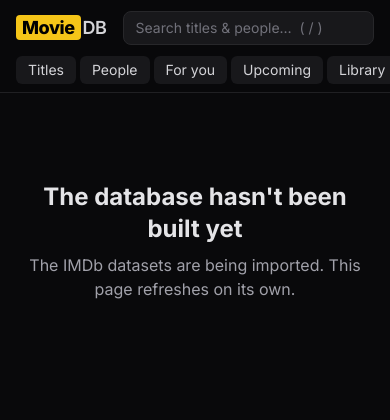
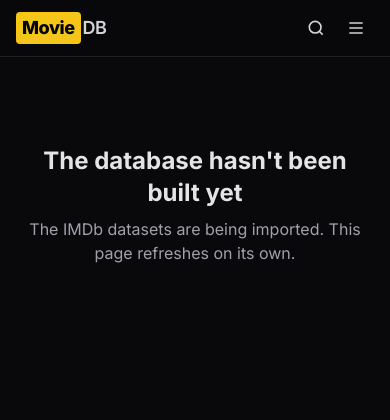
Before and after one commit to acidvegas/moviedb, a Python web app: template templates/building.html in a window 390 px wide. Shown: the top 420 px of the page. Run offline with Jinja, Linux system fonts and the light colour scheme; the template is opened without the code that fills it, so the values that code supplies are empty.

Commit message:
Mobile header: search toggle and hamburger menu

```diff
--- a/templates/base.html
+++ b/templates/base.html
@@ -29,16 +29,25 @@
 	<script defer src="/static/utils.js"></script>
 </head>
 <body class="relative bg-zinc-950 text-zinc-200 font-sans antialiased min-h-screen" hx-boost="true">
-	<header class="sticky top-0 z-40 border-b border-zinc-800/80 bg-zinc-950/85 backdrop-blur">
-		<div class="mx-auto max-w-7xl px-4 h-14 flex items-center gap-4">
-			<a href="/" class="font-extrabold tracking-tight text-lg whitespace-nowrap shrink-0"><span class="bg-accent text-black px-1.5 py-0.5 rounded">Movie</span><span class="text-zinc-300 font-semibold ml-0.5">DB</span></a>
+	<header class="sticky top-0 z-40 border-b border-zinc-800/80 bg-zinc-950/85 backdrop-blur" x-data="{search: false, menu: false}">
+		<div class="mx-auto max-w-7xl px-4 flex flex-wrap lg:flex-nowrap items-center gap-x-4">
+			<a href="/" class="h-14 flex items-center font-extrabold tracking-tight text-lg whitespace-nowrap shrink-0"><span class="bg-accent text-black px-1.5 py-0.5 rounded">Movie</span><span class="text-zinc-300 font-semibold ml-0.5">DB</span></a>
 			<nav class="hidden lg:flex gap-1 text-sm">
 				{% set path = request.path %}
 				{% for href, label in [('/titles', 'Titles'), ('/names', 'People'), ('/recommend', 'For you'), ('/upcoming', 'Upcoming'), ('/library', 'Library'), ('/lists', 'Lists'), ('/settings', 'Settings')] %}
 				<a href="{{ href }}"{% if href == '/settings' %} hx-boost="false"{% endif %} class="px-3 py-1.5 rounded-md hover:bg-zinc-800 {{ 'text-accent' if path.startswith(href) else 'text-zinc-300' }}">{{ label }}</a>
 				{% endfor %}
 			</nav>
-			<div class="relative ml-auto w-full max-w-md" x-data="{open: false}" @click.outside="open = false" @keydown.escape="open = false">
+			<div class="ml-auto flex items-center gap-1 lg:hidden">
+				<button type="button" aria-label="Search" class="p-2 rounded-md hover:bg-zinc-800" :class="search ? 'text-accent' : 'text-zinc-300'" @click="search = !search; menu = false; search && $nextTick(() => document.getElementById('quick').focus())">
+					<svg class="w-5 h-5" fill="none" stroke="currentColor" stroke-width="2" viewBox="0 0 24 24"><circle cx="11" cy="11" r="7"/><path d="m20 20-3.5-3.5"/></svg>
+				</button>
+				<button type="button" aria-label="Menu" class="p-2 rounded-md hover:bg-zinc-800" :class="menu ? 'text-accent' : 'text-zinc-300'" @click="menu = !menu; search = false">
+					<svg x-show="!menu" class="w-5 h-5" fill="none" stroke="currentColor" stroke-width="2" viewBox="0 0 24 24"><path d="M4 6h16M4 12h16M4 18h16"/></svg>
+					<svg x-show="menu" class="w-5 h-5" fill="none" stroke="currentColor" stroke-width="2" viewBox="0 0 24 24"><path d="M6 6l12 12M18 6 6 18"/></svg>
+				</button>
+			</div>
+			<div class="relative w-full order-last pb-2 lg:order-none lg:pb-0 lg:ml-auto lg:max-w-md hidden lg:block" :class="search && '!block'" x-data="{open: false}" @click.outside="open = false" @keydown.escape="open = false">
 				<form action="/search" method="get">
 					<input id="quick" name="q" type="search" autocomplete="off" placeholder="Search titles & people…  ( / )" value="{{ q or '' }}"
 						class="w-full rounded-lg bg-zinc-900 border border-zinc-800 px-3 py-1.5 text-sm placeholder-zinc-500 focus:outline-none focus:ring-2 focus:ring-accent/60"
@@ -47,9 +56,9 @@
 				<div id="quick-results" x-show="open" x-transition class="absolute right-0 mt-2 w-full rounded-xl border border-zinc-800 bg-zinc-900 shadow-2xl overflow-hidden"></div>
 			</div>
 		</div>
-		<nav class="lg:hidden flex gap-1 text-sm px-4 pb-2 overflow-x-auto">
+		<nav x-show="menu" x-cloak x-transition class="lg:hidden flex flex-col gap-1 text-sm px-4 py-2 border-t border-zinc-800/80">
 			{% for href, label in [('/titles', 'Titles'), ('/names', 'People'), ('/recommend', 'For you'), ('/upcoming', 'Upcoming'), ('/library', 'Library'), ('/lists', 'Lists'), ('/settings', 'Settings')] %}
-			<a href="{{ href }}"{% if href == '/settings' %} hx-boost="false"{% endif %} class="shrink-0 px-3 py-1 rounded-md bg-zinc-900 {{ 'text-accent' if request.path.startswith(href) else 'text-zinc-300' }}">{{ label }}</a>
+			<a href="{{ href }}"{% if href == '/settings' %} hx-boost="false"{% endif %} class="px-3 py-2 rounded-md hover:bg-zinc-800 {{ 'text-accent' if request.path.startswith(href) else 'text-zinc-300' }}">{{ label }}</a>
 			{% endfor %}
 		</nav>
 	</header>
```
